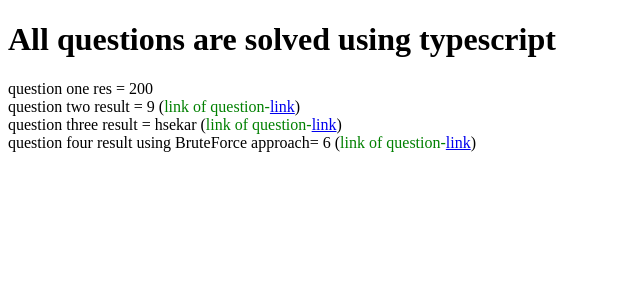
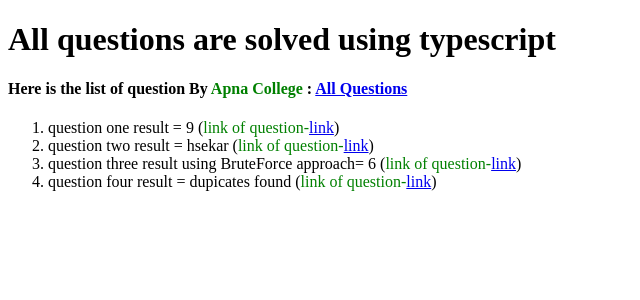
Before and after one commit to XI4507/codepractice, a React (Create React App) app: page / in a window 1280 px wide. Shown: the top 300 px of the page, without its empty margins (0-640 px from the left). Built offline with nearby package versions, Linux system fonts and the light colour scheme.

Commit message:
question four of DSA sheet

```diff
--- a/src/App.tsx
+++ b/src/App.tsx
@@ -3,14 +3,32 @@ import QueOne from "./components/queOne";
 import QueThree from "./components/queThree";
 import QueTwo from "./components/queTwo";
 
+
 const App = () => {
+  const questionsLink =
+    "https://docs.google.com/spreadsheets/d/1hXserPuxVoWMG9Hs7y8wVdRCJTcj3xMBAEYUOXQ5Xag/edit#gid=0";
   return (
     <div>
       <h1>All questions are solved using typescript</h1>
-      <QueOne />
-      <QueTwo />
-      <QueThree />
-      <QueFour />
+      <h4>
+        Here is the list of question By{" "}
+        <span style={{ color: "green" }}>Apna College</span> :{" "}
+        <a href={questionsLink}>All Questions</a>
+      </h4>
+      <ol>
+        <li>
+          <QueOne/>
+        </li>
+        <li>
+          <QueTwo/>
+        </li>
+        <li>
+          <QueThree/>
+        </li>
+        <li>
+          <QueFour/>
+        </li>
+      </ol>
     </div>
   );
 };
--- a/src/components/queFour.tsx
+++ b/src/components/queFour.tsx
@@ -1,30 +1,28 @@
-import React from 'react'
-
-var maxSubArray = function(nums:number[]):number {
-    let max=nums[0];
-    for(let i=0;i<nums.length;i++){
-        let subArraySum=0;
-        for(let j=i;j<nums.length;j++){
-           subArraySum+=nums[j];
-           max=Math.max(max,subArraySum);
-        }
+function containsDuplicate(nums: number[]): boolean {
+  let flag = false;
+  for (let i = 0; i < nums.length; i++) {
+    for (let j = i + 1; j < nums.length; j++) {
+      if (nums[i] === nums[j]) {
+        return true;
+      }
     }
-    return max;
-};
+  }
+  return flag;
+}
 
 const QueFour = () => {
- const link:string='https://leetcode.com/problems/maximum-subarray/'
- const nums:number[] = [-2,1,-3,4,-1,2,1,-5,4]
- const bruteForceRes:number=maxSubArray(nums)
+  const link: string = "https://leetcode.com/problems/contains-duplicate/";
+  const nums: number[] = [-2, 1, -3, 4, -1, 2, 1, -5, 4];
+  const res = containsDuplicate(nums);
   return (
     <div>
-      question four result  using BruteForce approach= {bruteForceRes} (
+      question four result = {res ? "dupicates found" : "No duplicates"} (
       <span style={{ color: "green" }}>
         link of question-<a href={link}>link</a>
       </span>
       )
     </div>
-  )
-}
+  );
+};
 
-export default QueFour
+export default QueFour;
--- a/src/components/queOne.tsx
+++ b/src/components/queOne.tsx
@@ -1,28 +1,34 @@
-function getMaxfromArray(cols: number, rows: number, nums: number[][]): number {
-  const arr = new Array(cols).fill(0);
-  for (let i = 0; i < rows; i++) {
-    let rowData = nums[i];
-    let a = rowData[0];
-    let b = rowData[1];
-    let k = rowData[2];
-    for (let j = a - 1; j < b; j++) {
-      arr[j] += k;
+// Given an array A of size N of integers. Your task is to find the sum of minimum and maximum element in the array.
+
+function getSumOfMinMax(A: number[]): number {
+  let max = A[0];
+  let min = A[0];
+  for (let val of A) {
+    if (val > max) {
+      max = val;
+    }
+    if (val < min) {
+      min = val;
     }
   }
-  const max = Math.max(...arr);
-  return max;
+
+  return max + min;
 }
 
 const QueOne = () => {
-  const n = 5;
-  const m = 3;
-  const nums = [
-    [1, 2, 100],
-    [2, 5, 100],
-    [3, 4, 100],
-  ];
-  const max = getMaxfromArray(n, m, nums);
-  return <div>question one res = {max}</div>;
+  const link =
+    "https://www.geeksforgeeks.org/problems/max-min/1?itm_source=geeksforgeeks&itm_medium=article&itm_campaign=bottom_sticky_on_article";
+  const nums: number[] = [4, 17, -5, 6, -8];
+  const res = getSumOfMinMax(nums);
+  return (
+    <div>
+      question one result = {res} (
+      <span style={{ color: "green" }}>
+        link of question-<a href={link}>link</a>
+      </span>
+      )
+    </div>
+  );
 };
 
 export default QueOne;
--- a/src/components/queThree.tsx
+++ b/src/components/queThree.tsx
@@ -1,26 +1,24 @@
 import React from "react";
 
-function reverseWord(str: string): string {
-  //Your code here
-  let arr = str.split("");
-  let i = 0;
-  let j = arr.length - 1;
-  while (i < j) {
-    let temp = arr[i];
-    arr[i] = arr[j];
-    arr[j] = temp;
-    i++;
-    j--;
+var maxSubArray = function (nums: number[]): number {
+  let max = nums[0];
+  for (let i = 0; i < nums.length; i++) {
+    let subArraySum = 0;
+    for (let j = i; j < nums.length; j++) {
+      subArraySum += nums[j];
+      max = Math.max(max, subArraySum);
+    }
   }
-  str = arr.join("");
-  return str;
-}
+  return max;
+};
+
 const QueThree = () => {
-  const link = "https://www.geeksforgeeks.org/problems/reverse-a-string/1";
-  const res = reverseWord("rakesh");
+  const link: string = "https://leetcode.com/problems/maximum-subarray/";
+  const nums: number[] = [-2, 1, -3, 4, -1, 2, 1, -5, 4];
+  const bruteForceRes: number = maxSubArray(nums);
   return (
     <div>
-      question three result = {res} (
+      question three result using BruteForce approach= {bruteForceRes} (
       <span style={{ color: "green" }}>
         link of question-<a href={link}>link</a>
       </span>
--- a/src/components/queTwo.tsx
+++ b/src/components/queTwo.tsx
@@ -1,25 +1,23 @@
-// Given an array A of size N of integers. Your task is to find the sum of minimum and maximum element in the array.
+import React from "react";
 
-function getSumOfMinMax(A: number[]): number {
-  let max = A[0];
-  let min = A[0];
-  for (let val of A) {
-    if (val > max) {
-      max = val;
-    }
-    if (val < min) {
-      min = val;
-    }
+function reverseWord(str: string): string {
+  //Your code here
+  let arr = str.split("");
+  let i = 0;
+  let j = arr.length - 1;
+  while (i < j) {
+    let temp = arr[i];
+    arr[i] = arr[j];
+    arr[j] = temp;
+    i++;
+    j--;
   }
-
-  return max + min;
+  str = arr.join("");
+  return str;
 }
-
 const QueTwo = () => {
-  const link =
-    "https://www.geeksforgeeks.org/problems/max-min/1?itm_source=geeksforgeeks&itm_medium=article&itm_campaign=bottom_sticky_on_article";
-  const nums: number[] = [4, 17, -5, 6, -8];
-  const res = getSumOfMinMax(nums);
+  const link = "https://www.geeksforgeeks.org/problems/reverse-a-string/1";
+  const res = reverseWord("rakesh");
   return (
     <div>
       question two result = {res} (
```
Also changed, not shown: src/components/abhishekQue.tsx (added, +28 -0 lines).
